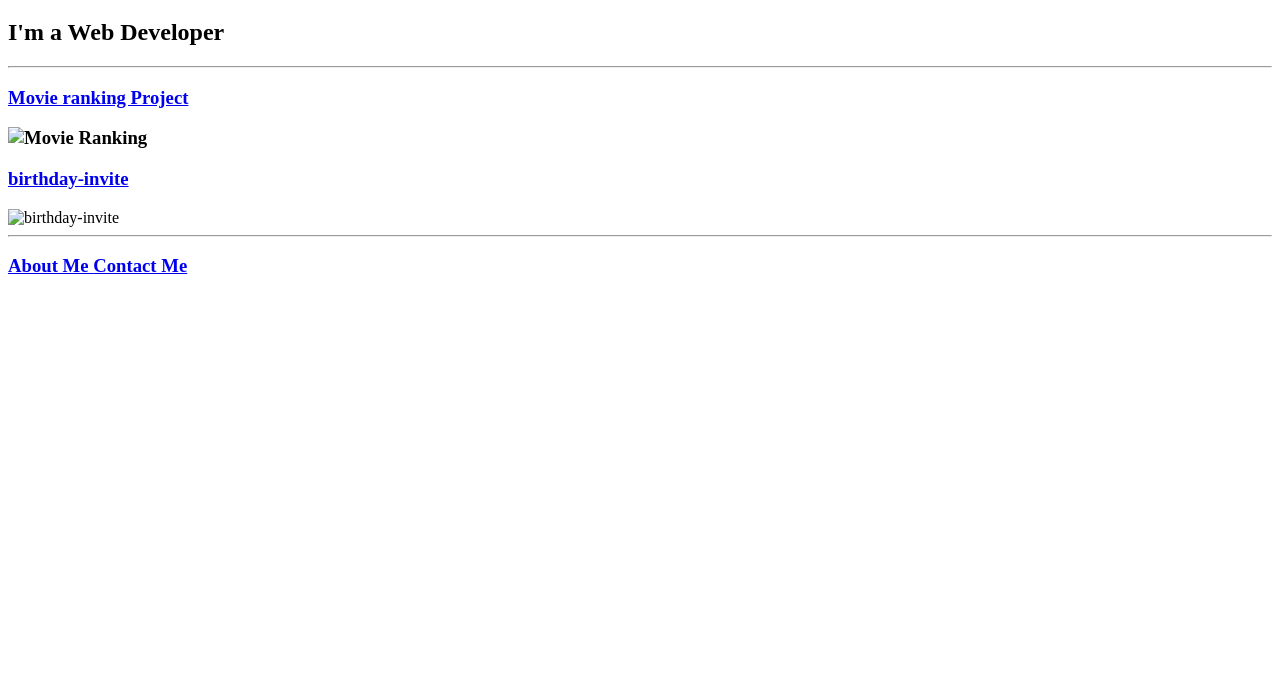
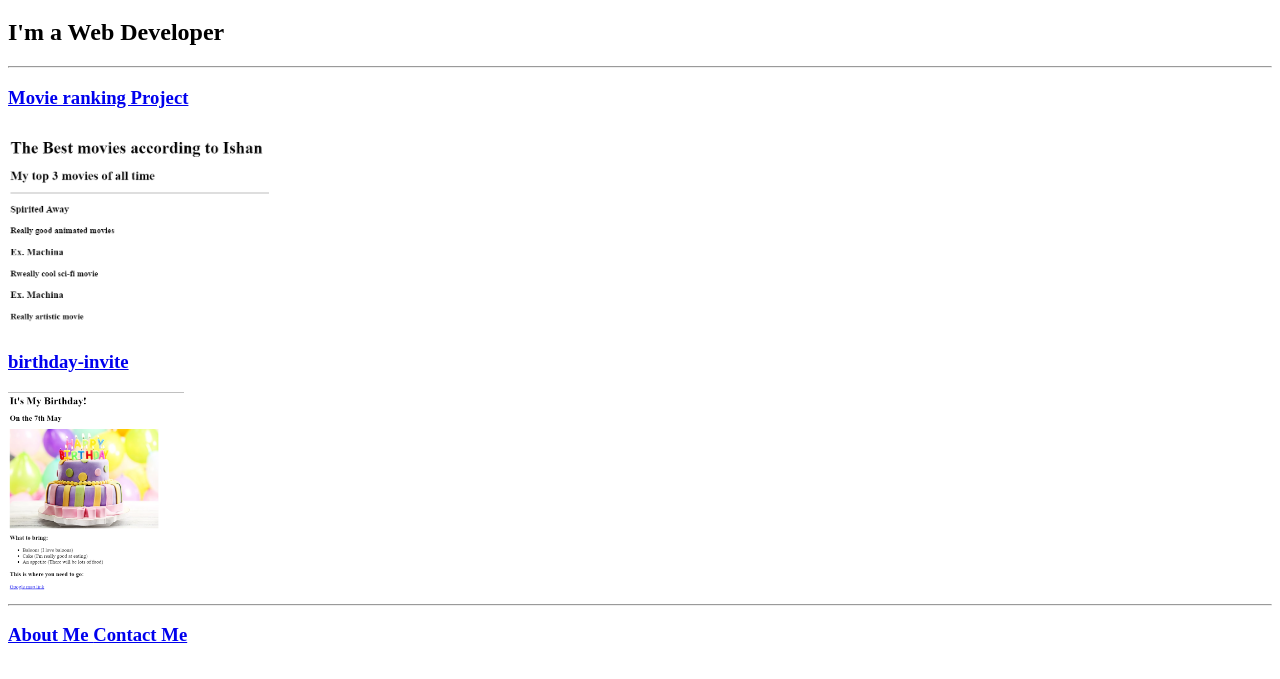
Before and after one commit to ishan7540/First_Portfolio, a plain HTML site: page index.html in a window 1280 px wide. Shown: the part 61-740 px from the top of the page. Drawn offline with Linux system fonts and the light colour scheme.

Commit message:
Update index.html

```diff
--- a/index.html
+++ b/index.html
@@ -10,9 +10,9 @@
     <h2>I'm a Web Developer</h2>
     <hr>
     <h3><a href="public/movie-ranking.html">Movie ranking Project</a><h3>
-    <img src="../3.4 Birthday Invite Project/Screenshot 2024-01-22 012213.png" alt="Movie Ranking" height="200"><br>
+    <img src="assets\Screenshot 2024-01-22 012213.png" alt="Movie Ranking" height="200"><br>
     <h3><a href="public/birthday-invite.html">birthday-invite</a></h3>
-    <img src="./assets/images/birthday-invite.png" alt="birthday-invite"height="200">
+    <img src="assets\Screenshot 2024-01-22 012611.png" alt="birthday-invite"height="200">
     <hr>
     <h3><a href="public/about.html">About Me </a><a href="public/contact.html">Contact Me</a></h3>
 </body>
```
